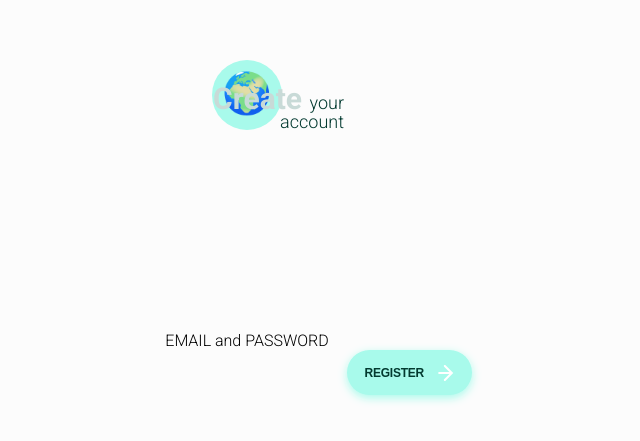
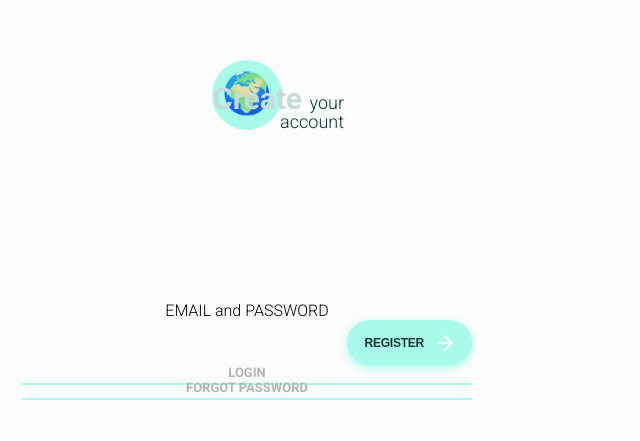
Before and after one commit to aeonyuonmiller/notes, a React (Create React App) app: page / in a window 1280 px wide. Shown: the part 305-746 px from the top of the page, without its empty margins (393-1033 px from the left). Built offline with nearby package versions, Linux system fonts and the light colour scheme; no server answers.

Commit message:
added underline

```diff
--- /dev/null
+++ b/src/components/Link/Link.css
@@ -0,0 +1,32 @@
+.underline {
+  display: inline-block;
+  position: relative;
+  color: var(--type);
+  font-size: 13px;
+  font-weight: bold;
+  text-transform: uppercase;
+  text-decoration: none;
+  transition: all ease 0.3s;
+}
+
+.underline:hover {
+  color: var(--type2);
+}
+
+.underline:after {
+  content: "";
+  position: absolute;
+  width: 100%;
+  transform: scaleX(1);
+  height: 2px;
+  bottom: -5px;
+  left: 0;
+  background-color: var(--brand);
+  transform-origin: bottom right;
+  transition: transform 0.25s ease-out;
+}
+
+.underline:hover:after {
+  transform: scaleX(0);
+  transform-origin: bottom left;
+}
--- /dev/null
+++ b/src/components/Link/Link.jsx
@@ -0,0 +1,12 @@
+import React from 'react'
+import './Link.css'
+
+const Link = (props) => {
+    return (
+        <a className="underline" href={props.href}>
+            {props.text}
+        </a>
+    )
+}
+
+export default Link
--- a/src/index.css
+++ b/src/index.css
@@ -8,6 +8,7 @@
   --lightgrey: hsl(0, 0%, 96%);
   --background: hsl(0, 0%, 99%);
   --type: hsl(0, 0%, 70%);
+  --type2: hsl(0, 0%, 40%);
 }
 
 body {
--- a/src/views/Register/Register.css
+++ b/src/views/Register/Register.css
@@ -13,6 +13,7 @@
 
 .title {
   position: absolute;
+  display: flex;
 }
 
 .form {
--- a/src/views/Register/Register.jsx
+++ b/src/views/Register/Register.jsx
@@ -1,5 +1,6 @@
 import React from 'react'
 import Button from '../../components/Button/Button'
+import Link from '../../components/Link/Link'
 import './Register.css'
 
 const Register = () => {
@@ -12,6 +13,8 @@ const Register = () => {
             <div className="form">
                 EMAIL and PASSWORD
                 <Button text="Register" />
+                <Link href="#" text="Login" />
+                <Link href="#" text="Forgot password" />
             </div>
         </div>
     )
```
